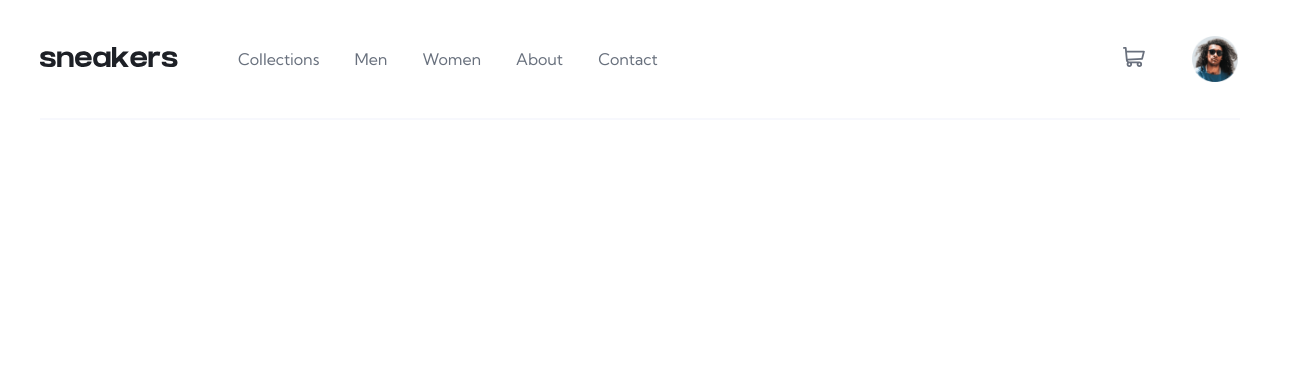
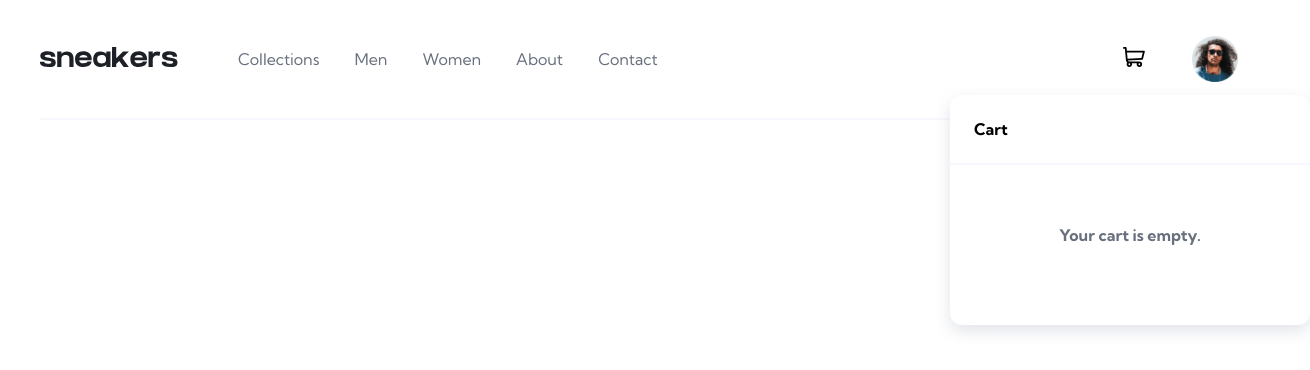
Before and after one commit to kathlenetajonera/sneakers-ecommerce, a React (Vite) app: page / in a window 1280 px wide. Both pictures are taken after a click on the element 1134 px from the left and 59 px from the top of the page. Shown: the top 370 px of the page, 1310 px wide, since content can reach past the window. Built offline with nearby package versions, Linux system fonts and the light colour scheme.

Commit message:
feat: initial cart ui

```diff
--- /dev/null
+++ b/src/components/Cart/index.tsx
@@ -0,0 +1,18 @@
+import { CartContent, CartEmpty, CartTitle, Container } from "./styles";
+
+type Props = {
+    show: boolean;
+};
+
+const Cart = ({ show }: Props) => {
+    return (
+        <Container active={show}>
+            <CartTitle>Cart</CartTitle>
+            <CartContent>
+                <CartEmpty>Your cart is empty.</CartEmpty>
+            </CartContent>
+        </Container>
+    );
+};
+
+export default Cart;
--- /dev/null
+++ b/src/components/Cart/styles.ts
@@ -0,0 +1,46 @@
+import { styled } from "styled-components";
+import { GLOBAL_COLORS } from "../../utils/variables";
+
+export const Container = styled.div<{ active: boolean }>`
+    position: absolute;
+    right: -70px;
+    bottom: 0;
+    transform: translateY(90%);
+    width: 360px;
+    box-shadow: 0px 6px 16px 0px rgba(182, 188, 200, 0.4);
+    border-radius: 12px;
+    background-color: ${GLOBAL_COLORS.white};
+    transition: 0.3s ease;
+
+    ${(props) =>
+        props.active
+            ? `
+                transform: translateY(90%);
+                opacity: 1;
+            `
+            : `
+                transform: translateY(95%);
+                opacity: 0;
+            `}
+`;
+
+export const CartTitle = styled.p`
+    font-weight: 700;
+    margin: 0;
+    padding: 24px;
+    border-bottom: 2px solid ${GLOBAL_COLORS.lightGrayishBlue};
+`;
+
+export const CartContent = styled.div`
+    padding: 0 24px 20px;
+`;
+
+export const CartEmpty = styled.p`
+    display: flex;
+    justify-content: center;
+    align-items: center;
+    min-height: 140px;
+    font-weight: 700;
+    color: ${GLOBAL_COLORS.darkGrayishBlue};
+    margin: 0;
+`;
--- a/src/components/CartIcon/index.tsx
+++ b/src/components/CartIcon/index.tsx
@@ -9,7 +9,7 @@ const CartIcon = ({ ...rest }: Props) => {
                 <path
                     d="M20.925 3.641H3.863L3.61.816A.896.896 0 0 0 2.717 0H.897a.896.896 0 1 0 0 1.792h1l1.031 11.483c.073.828.52 1.726 1.291 2.336C2.83 17.385 4.099 20 6.359 20c1.875 0 3.197-1.87 2.554-3.642h4.905c-.642 1.77.677 3.642 2.555 3.642a2.72 2.72 0 0 0 2.717-2.717 2.72 2.72 0 0 0-2.717-2.717H6.365c-.681 0-1.274-.41-1.53-1.009l14.321-.842a.896.896 0 0 0 .817-.677l1.821-7.283a.897.897 0 0 0-.87-1.114ZM6.358 18.208a.926.926 0 0 1 0-1.85.926.926 0 0 1 0 1.85Zm10.015 0a.926.926 0 0 1 0-1.85.926.926 0 0 1 0 1.85Zm2.021-7.243-13.8.81-.57-6.341h15.753l-1.383 5.53Z"
                     fill="#69707D"
-                    fill-rule="nonzero"
+                    fillRule="nonzero"
                     style={{ transition: "fill 0.3s ease" }}
                 />
             </svg>
--- a/src/components/Navbar/index.tsx
+++ b/src/components/Navbar/index.tsx
@@ -1,12 +1,16 @@
+import { useState } from "react";
 import FlexWrapper from "../../layout/FlexWrapper";
-import avatar from "../../assets/image-avatar.png";
-import menu from "./data";
 import Logo from "../Logo";
 import NavItem from "../NavItem";
 import CartIcon from "../CartIcon";
+import Cart from "../Cart";
 import { AvatarWrapper, NavContainer } from "./styles";
+import avatar from "../../assets/image-avatar.png";
+import menu from "./data";
 
 const Navbar = () => {
+    const [showCart, setShowCart] = useState(false);
+
     return (
         <NavContainer>
             <FlexWrapper className="flex-wrapper">
@@ -19,8 +23,13 @@ const Navbar = () => {
                 </FlexWrapper>
             </FlexWrapper>
 
-            <FlexWrapper className="flex-wrapper">
-                <CartIcon className="cart" />
+            <FlexWrapper className="flex-wrapper relative">
+                <CartIcon
+                    className={`cart ${showCart ? "active" : ""}`}
+                    onClick={() => setShowCart(!showCart)}
+                />
+                <Cart show={showCart} />
+
                 <AvatarWrapper>
                     <img src={avatar} alt="profile" />
                 </AvatarWrapper>
--- a/src/components/Navbar/styles.ts
+++ b/src/components/Navbar/styles.ts
@@ -19,11 +19,16 @@ export const NavContainer = styled(FlexWrapper)`
         margin-right: 45px;
         cursor: pointer;
 
-        &:hover {
+        &:hover,
+        &.active {
             svg path {
                 fill: ${GLOBAL_COLORS.black};
             }
         }
+    }
+
+    .relative {
+        position: relative;
     }
 `;
 
```
